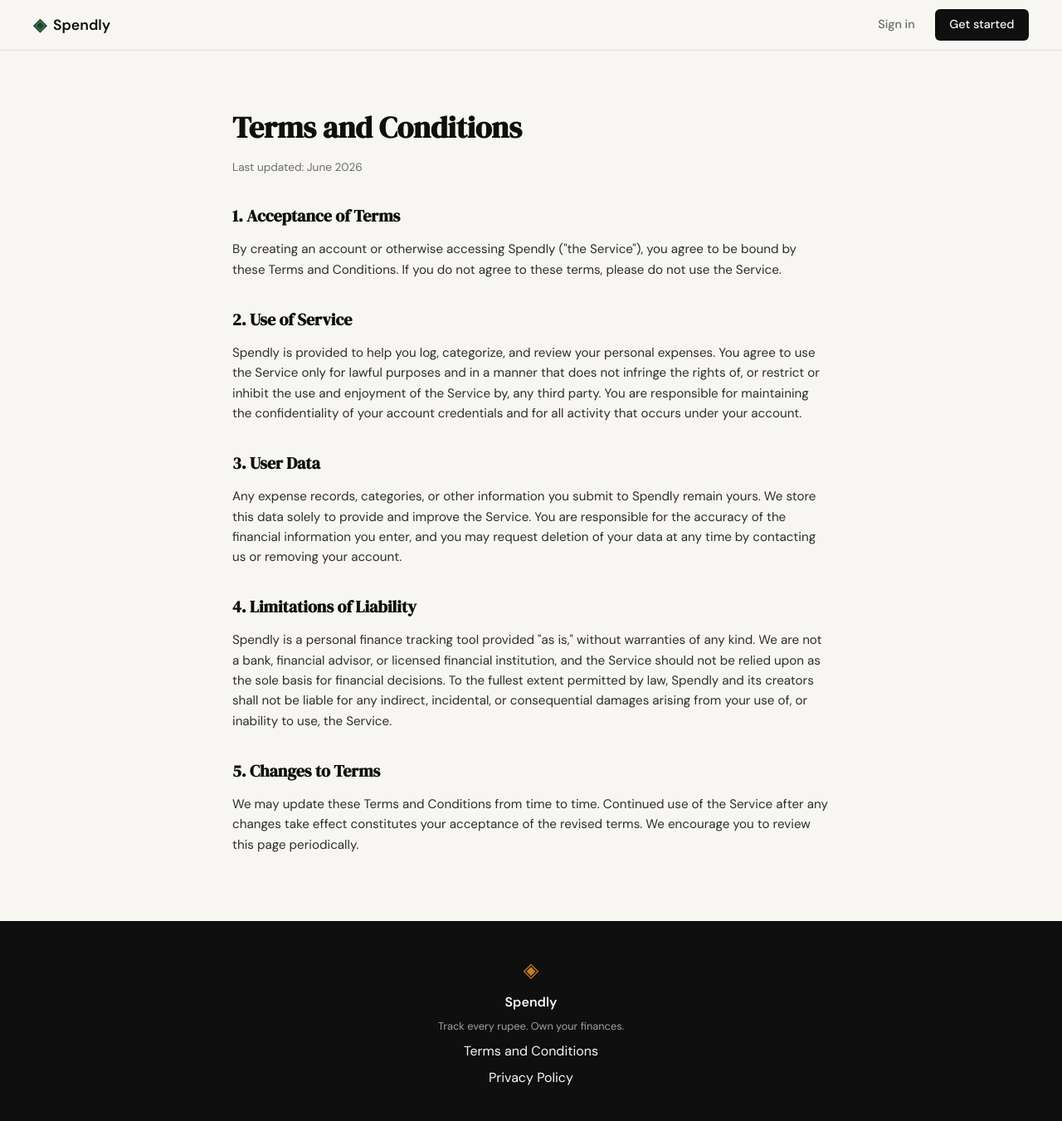
After one commit to Mohammad-Raees/Spendly, a Flask app: page /terms in a window 1280 px wide. The commit adds this page. Shown: the whole page at 83% size. Run offline with Flask 3, Linux system fonts and the light colour scheme.

Commit message:
landing: add terms and conditions page and route

```diff
--- a/app.py
+++ b/app.py
@@ -20,6 +20,11 @@ def register():
 @app.route("/login")
 def login():
     return render_template("login.html")
+
+
+@app.route("/terms")
+def terms():
+    return render_template("terms.html")
 
 
 # ------------------------------------------------------------------ #
--- a/static/css/style.css
+++ b/static/css/style.css
@@ -508,6 +508,53 @@ a { color: inherit; text-decoration: none; }
 }
 
 /* ------------------------------------------------------------------ */
+/* Legal pages                                                         */
+/* ------------------------------------------------------------------ */
+
+.legal-section {
+    padding: 4rem 2rem;
+    display: flex;
+    justify-content: center;
+}
+
+.legal-container {
+    width: 100%;
+    max-width: 720px;
+}
+
+.legal-header {
+    margin-bottom: 2rem;
+}
+
+.legal-title {
+    font-family: var(--font-display);
+    font-size: 2.25rem;
+    color: var(--ink);
+    margin-bottom: 0.5rem;
+}
+
+.legal-updated {
+    font-size: 0.85rem;
+    color: var(--ink-muted);
+}
+
+.legal-body h2 {
+    font-family: var(--font-display);
+    font-size: 1.25rem;
+    color: var(--ink);
+    margin-top: 2rem;
+    margin-bottom: 0.75rem;
+}
+
+.legal-body h2:first-child { margin-top: 0; }
+
+.legal-body p {
+    font-size: 0.95rem;
+    color: var(--ink-soft);
+    margin-bottom: 1rem;
+}
+
+/* ------------------------------------------------------------------ */
 /* Responsive                                                          */
 /* ------------------------------------------------------------------ */
 
--- a/templates/base.html
+++ b/templates/base.html
@@ -34,7 +34,7 @@
             <span class="brand-icon">◈</span>
             <span class="footer-name">Spendly</span>
             <p class="footer-copy">Track every rupee. Own your finances.</p>
-            <a href="#">Terms and Conditions</a>
+            <a href="{{ url_for('terms') }}">Terms and Conditions</a>
             <a href="#">Privacy Policy</a>
         </div>
     </footer>
--- /dev/null
+++ b/templates/terms.html
@@ -0,0 +1,61 @@
+{% extends "base.html" %}
+
+{% block title %}Terms and Conditions — Spendly{% endblock %}
+
+{% block content %}
+
+<section class="legal-section">
+    <div class="legal-container">
+
+        <div class="legal-header">
+            <h1 class="legal-title">Terms and Conditions</h1>
+            <p class="legal-updated">Last updated: June 2026</p>
+        </div>
+
+        <div class="legal-body">
+            <h2>1. Acceptance of Terms</h2>
+            <p>
+                By creating an account or otherwise accessing Spendly ("the Service"), you agree to be
+                bound by these Terms and Conditions. If you do not agree to these terms, please do not
+                use the Service.
+            </p>
+
+            <h2>2. Use of Service</h2>
+            <p>
+                Spendly is provided to help you log, categorize, and review your personal expenses.
+                You agree to use the Service only for lawful purposes and in a manner that does not
+                infringe the rights of, or restrict or inhibit the use and enjoyment of the Service by,
+                any third party. You are responsible for maintaining the confidentiality of your account
+                credentials and for all activity that occurs under your account.
+            </p>
+
+            <h2>3. User Data</h2>
+            <p>
+                Any expense records, categories, or other information you submit to Spendly remain
+                yours. We store this data solely to provide and improve the Service. You are responsible
+                for the accuracy of the financial information you enter, and you may request deletion of
+                your data at any time by contacting us or removing your account.
+            </p>
+
+            <h2>4. Limitations of Liability</h2>
+            <p>
+                Spendly is a personal finance tracking tool provided "as is," without warranties of any
+                kind. We are not a bank, financial advisor, or licensed financial institution, and the
+                Service should not be relied upon as the sole basis for financial decisions. To the
+                fullest extent permitted by law, Spendly and its creators shall not be liable for any
+                indirect, incidental, or consequential damages arising from your use of, or inability to
+                use, the Service.
+            </p>
+
+            <h2>5. Changes to Terms</h2>
+            <p>
+                We may update these Terms and Conditions from time to time. Continued use of the Service
+                after any changes take effect constitutes your acceptance of the revised terms. We
+                encourage you to review this page periodically.
+            </p>
+        </div>
+
+    </div>
+</section>
+
+{% endblock %}
```
